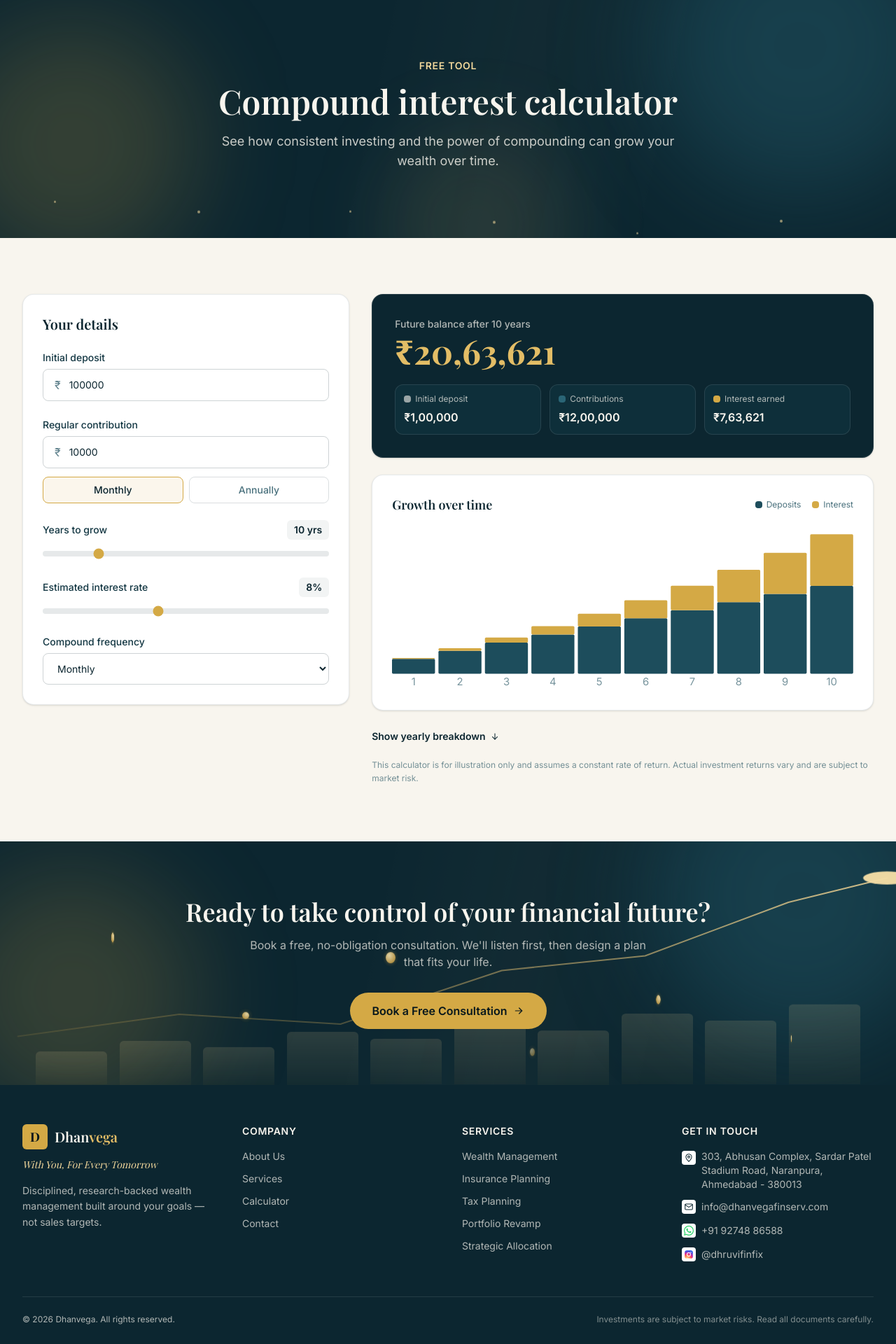
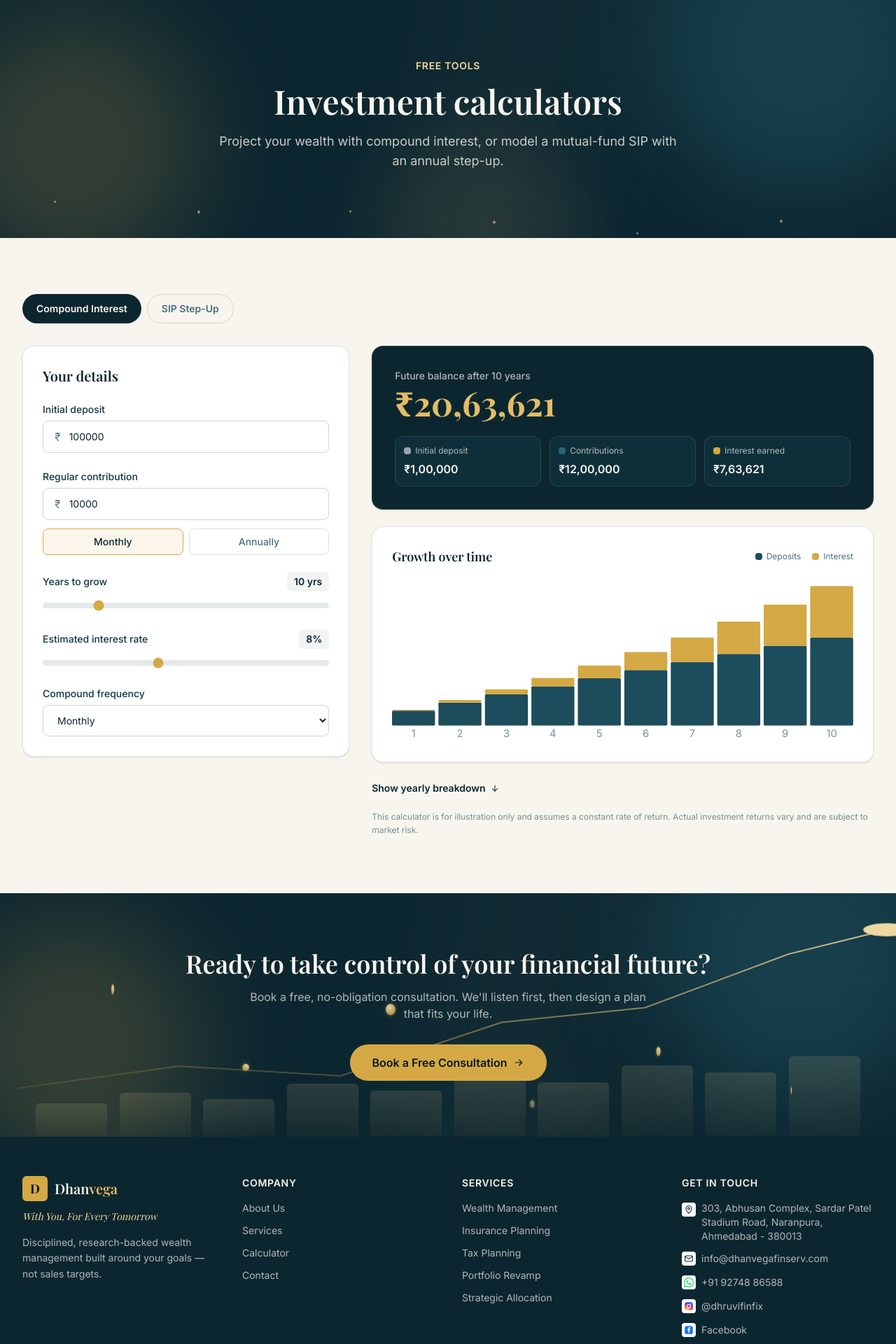
Before and after one commit to Darshit45/Financial-App, a Next.js app: page /calculator in a window 1280 px wide. Shown: the part 80-2000 px from the top of the page at 70% size. Built offline with nearby package versions, Linux system fonts and the light colour scheme; a web font is replaced by a local one.

Commit message:
Add SIP Step-Up calculator with tabbed calculator page
Add a native, on-brand mutual-fund SIP step-up calculator alongside the
compound-interest tool, switchable via tabs. Export shared field/chart
components from Calculator for reuse.

Co-Authored-By: Claude Opus 4.8 <noreply@anthropic.com>

```diff
--- /dev/null
+++ b/app/calculator/CalculatorTabs.js
@@ -0,0 +1,37 @@
+"use client";
+
+import { useState } from "react";
+import Calculator from "./Calculator";
+import SipCalculator from "./SipCalculator";
+
+const tabs = [
+  { id: "compound", label: "Compound Interest" },
+  { id: "sip", label: "SIP Step-Up" },
+];
+
+export default function CalculatorTabs() {
+  const [tab, setTab] = useState("compound");
+
+  return (
+    <div>
+      <div className="mb-8 flex flex-wrap gap-2">
+        {tabs.map((t) => (
+          <button
+            key={t.id}
+            type="button"
+            onClick={() => setTab(t.id)}
+            className={`rounded-full px-5 py-2.5 text-sm font-semibold transition-colors ${
+              tab === t.id
+                ? "bg-navy-900 text-cream"
+                : "border border-navy-900/15 text-navy-700/80 hover:border-navy-900/30"
+            }`}
+          >
+            {t.label}
+          </button>
+        ))}
+      </div>
+
+      {tab === "compound" ? <Calculator /> : <SipCalculator />}
+    </div>
+  );
+}
--- /dev/null
+++ b/app/calculator/SipCalculator.js
@@ -0,0 +1,215 @@
+"use client";
+
+import { useMemo, useState } from "react";
+import Icon from "../components/Icon";
+import { MoneyField, SliderField, Stat, Chart, inr } from "./Calculator";
+
+// SIP with an annual step-up: the monthly amount increases by `stepUp`% at the
+// start of every year. Simulated month by month so growth is accurate.
+function computeSip({ monthly, stepUp, rate, years }) {
+  const i = rate / 100 / 12;
+  const months = Math.round(years * 12);
+
+  let balance = 0;
+  let invested = 0;
+  const yearly = [];
+
+  for (let m = 1; m <= months; m++) {
+    const yearIndex = Math.floor((m - 1) / 12); // 0-based year
+    const amount = monthly * Math.pow(1 + stepUp / 100, yearIndex);
+    balance += amount; // contribute at the start of the month
+    invested += amount;
+    balance *= 1 + i; // grow for the month
+
+    if (m % 12 === 0) {
+      yearly.push({
+        year: m / 12,
+        invested,
+        balance,
+        gains: balance - invested,
+      });
+    }
+  }
+
+  return {
+    futureValue: balance,
+    totalInvested: invested,
+    totalGains: balance - invested,
+    yearly,
+  };
+}
+
+export default function SipCalculator() {
+  const [monthly, setMonthly] = useState(10000);
+  const [stepUp, setStepUp] = useState(10);
+  const [rate, setRate] = useState(12);
+  const [years, setYears] = useState(10);
+  const [showSchedule, setShowSchedule] = useState(false);
+
+  const result = useMemo(
+    () => computeSip({ monthly, stepUp, rate, years }),
+    [monthly, stepUp, rate, years]
+  );
+
+  const chartYearly = result.yearly.map((y) => ({
+    year: y.year,
+    balance: y.balance,
+    interest: y.gains,
+  }));
+  const maxBalance = result.yearly.length
+    ? result.yearly[result.yearly.length - 1].balance
+    : 1;
+
+  return (
+    <div className="grid gap-8 lg:grid-cols-5">
+      {/* Inputs */}
+      <div className="lg:col-span-2">
+        <div className="rounded-2xl border border-navy-900/10 bg-white p-6 shadow-sm sm:p-7">
+          <h2 className="font-serif text-xl font-semibold text-navy-900">
+            Your SIP details
+          </h2>
+
+          <div className="mt-6 space-y-6">
+            <MoneyField
+              label="Monthly investment"
+              value={monthly}
+              onChange={setMonthly}
+            />
+            <SliderField
+              label="Annual step-up"
+              value={stepUp}
+              onChange={setStepUp}
+              min={0}
+              max={25}
+              step={1}
+              suffix="%"
+            />
+            <SliderField
+              label="Expected return rate"
+              value={rate}
+              onChange={setRate}
+              min={1}
+              max={20}
+              step={0.5}
+              suffix="% p.a."
+            />
+            <SliderField
+              label="Investment period"
+              value={years}
+              onChange={setYears}
+              min={1}
+              max={40}
+              step={1}
+              suffix=" yrs"
+            />
+          </div>
+
+          <p className="mt-6 text-xs leading-relaxed text-navy-700/60">
+            Step-up raises your monthly SIP by this percentage at the start of
+            every year — a simple way to grow investments along with your income.
+          </p>
+        </div>
+      </div>
+
+      {/* Results */}
+      <div className="lg:col-span-3">
+        <div className="rounded-2xl border border-white/10 bg-navy-900 p-6 text-cream shadow-sm sm:p-8">
+          <p className="text-sm font-medium text-cream/70">
+            Maturity value after {years} {years === 1 ? "year" : "years"}
+          </p>
+          <p className="mt-1 font-serif text-4xl font-bold text-gold-400 sm:text-5xl">
+            {inr.format(Math.round(result.futureValue))}
+          </p>
+
+          <div className="mt-6 grid grid-cols-3 gap-3">
+            <Stat
+              label="Total invested"
+              value={inr.format(Math.round(result.totalInvested))}
+              dot="bg-navy-600"
+            />
+            <Stat
+              label="Est. returns"
+              value={inr.format(Math.round(result.totalGains))}
+              dot="bg-gold-500"
+            />
+            <Stat
+              label="Maturity value"
+              value={inr.format(Math.round(result.futureValue))}
+              dot="bg-cream/60"
+            />
+          </div>
+        </div>
+
+        {/* Chart */}
+        <div className="mt-6 rounded-2xl border border-navy-900/10 bg-white p-6 shadow-sm sm:p-7">
+          <div className="flex items-center justify-between">
+            <h3 className="font-serif text-lg font-semibold text-navy-900">
+              Growth over time
+            </h3>
+            <div className="flex items-center gap-4 text-xs text-navy-700/80">
+              <span className="flex items-center gap-1.5">
+                <span className="h-2.5 w-2.5 rounded-sm bg-navy-700" /> Invested
+              </span>
+              <span className="flex items-center gap-1.5">
+                <span className="h-2.5 w-2.5 rounded-sm bg-gold-500" /> Returns
+              </span>
+            </div>
+          </div>
+          <Chart yearly={chartYearly} maxBalance={maxBalance} years={years} />
+        </div>
+
+        {/* Schedule */}
+        <div className="mt-6">
+          <button
+            onClick={() => setShowSchedule((s) => !s)}
+            className="inline-flex items-center gap-1.5 text-sm font-semibold text-navy-900 hover:text-gold-600"
+          >
+            {showSchedule ? "Hide" : "Show"} yearly breakdown
+            <Icon
+              name="arrow"
+              className={`h-3.5 w-3.5 rotate-90 transition-transform ${
+                showSchedule ? "rotate-[270deg]" : ""
+              }`}
+            />
+          </button>
+
+          {showSchedule && (
+            <div className="mt-4 overflow-x-auto rounded-2xl border border-navy-900/10 bg-white shadow-sm">
+              <table className="w-full text-left text-sm">
+                <thead className="bg-navy-900/5 text-navy-900">
+                  <tr>
+                    <th className="px-4 py-3 font-semibold">Year</th>
+                    <th className="px-4 py-3 font-semibold">Invested</th>
+                    <th className="px-4 py-3 font-semibold">Returns</th>
+                    <th className="px-4 py-3 font-semibold">Value</th>
+                  </tr>
+                </thead>
+                <tbody className="text-navy-700/90">
+                  {result.yearly.map((y) => (
+                    <tr key={y.year} className="border-t border-navy-900/5">
+                      <td className="px-4 py-3">{y.year}</td>
+                      <td className="px-4 py-3">
+                        {inr.format(Math.round(y.invested))}
+                      </td>
+                      <td className="px-4 py-3 text-gold-700">
+                        {inr.format(Math.round(y.gains))}
+                      </td>
+                      <td className="px-4 py-3 font-semibold text-navy-900">
+                        {inr.format(Math.round(y.balance))}
+                      </td>
+                    </tr>
+                  ))}
+                </tbody>
+              </table>
+            </div>
+          )}
+        </div>
+
+        <p className="mt-5 text-xs leading-relaxed text-navy-700/60">
+          For illustration only and assumes a constant rate of return. Actual
+          mutual fund returns vary and are subject to market risk.
+        </p>
+      </div>
+    </div>
+  );
+}
--- a/app/calculator/page.js
+++ b/app/calculator/page.js
@@ -1,23 +1,23 @@
 import { PageHeader } from "../about/page";
 import { CtaBand } from "../page";
-import Calculator from "./Calculator";
+import CalculatorTabs from "./CalculatorTabs";
 
 export const metadata = {
-  title: "Compound Interest Calculator — Dhanvega",
+  title: "Investment Calculators — Dhanvega",
   description:
-    "See how your money can grow over time with regular contributions and compounding returns.",
+    "Plan your wealth with our compound-interest and mutual-fund SIP step-up calculators.",
 };
 
 export default function CalculatorPage() {
   return (
     <>
       <PageHeader
-        eyebrow="Free tool"
-        title="Compound interest calculator"
-        subtitle="See how consistent investing and the power of compounding can grow your wealth over time."
+        eyebrow="Free tools"
+        title="Investment calculators"
+        subtitle="Project your wealth with compound interest, or model a mutual-fund SIP with an annual step-up."
       />
       <section className="mx-auto max-w-7xl px-5 py-16 lg:px-8 lg:py-20">
-        <Calculator />
+        <CalculatorTabs />
       </section>
       <CtaBand />
     </>
--- a/app/components/Footer.js
+++ b/app/components/Footer.js
@@ -122,6 +122,19 @@ export default function Footer() {
                   @dhruvifinfix
                 </a>
               </li>
+              <li>
+                <a
+                  href="https://www.facebook.com/profile.php?id=61586155263493"
+                  target="_blank"
+                  rel="noopener noreferrer"
+                  className="inline-flex items-center gap-2 hover:text-gold-300"
+                >
+                  <span className="inline-grid h-5 w-5 shrink-0 place-items-center rounded bg-white">
+                    <Icon name="facebook" className="h-3.5 w-3.5" />
+                  </span>
+                  Facebook
+                </a>
+              </li>
             </ul>
           </div>
         </div>
--- a/app/components/Icon.js
+++ b/app/components/Icon.js
@@ -92,6 +92,15 @@ const brandIcons = {
       <circle cx="17.2" cy="6.8" r="1.2" fill="#fff" />
     </svg>
   ),
+  facebook: (className) => (
+    <svg className={className} viewBox="0 0 24 24" aria-hidden="true">
+      <rect x="2" y="2" width="20" height="20" rx="5.5" fill="#1877F2" />
+      <path
+        fill="#fff"
+        d="M13.2 19v-6.3h2.1l.32-2.45H13.2V8.7c0-.71.2-1.19 1.21-1.19h1.29V5.32c-.22-.03-.99-.09-1.88-.09-1.86 0-3.13 1.13-3.13 3.22v1.8H8.5v2.45h2.19V19h2.51z"
+      />
+    </svg>
+  ),
   gmail: (className) => (
     <svg className={className} viewBox="0 0 48 48" aria-hidden="true">
       <path
--- a/app/contact/page.js
+++ b/app/contact/page.js
@@ -52,6 +52,17 @@ const details = [
       { text: "Follow us on Instagram" },
     ],
   },
+  {
+    icon: "facebook",
+    title: "Facebook",
+    lines: [
+      {
+        text: "Follow us on Facebook",
+        href: "https://www.facebook.com/profile.php?id=61586155263493",
+        external: true,
+      },
+    ],
+  },
 ];
 
 export default function Contact() {
@@ -78,7 +89,9 @@ export default function Contact() {
                 <div key={d.title} className="flex gap-4">
                   <div
                     className={`grid h-11 w-11 shrink-0 place-items-center rounded-xl ${
-                      d.icon === "whatsapp" || d.icon === "instagram"
+                      d.icon === "whatsapp" ||
+                      d.icon === "instagram" ||
+                      d.icon === "facebook"
                         ? "bg-white ring-1 ring-navy-900/10"
                         : "bg-navy-900 text-gold-400"
                     }`}
```
Also changed, not shown: app/calculator/Calculator.js (+5 -5 lines).
